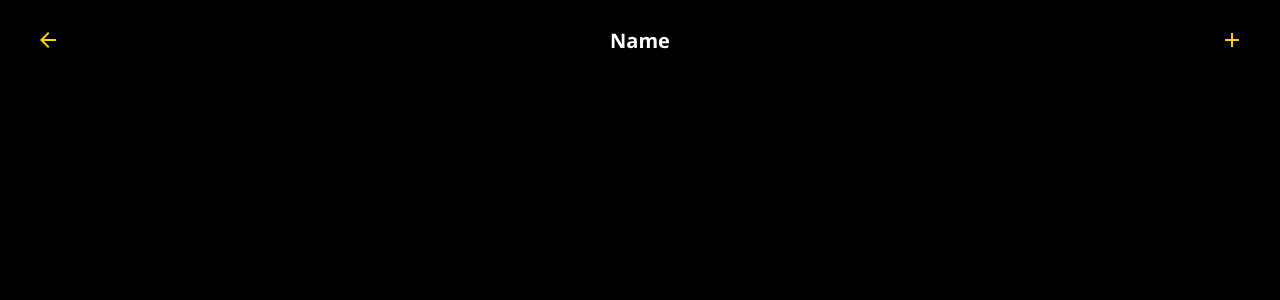
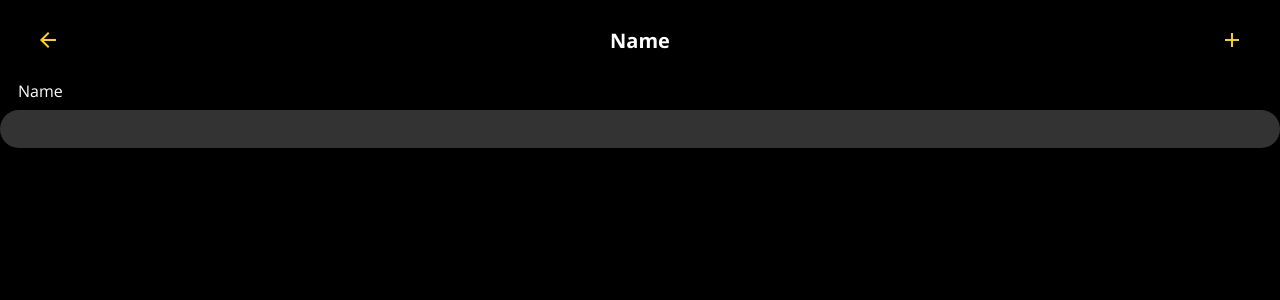
Before and after one commit to christinaheidt/recipes-frontend, a Next.js app: page /new in a window 1280 px wide. Shown: the top 300 px of the page. Built offline with nearby package versions, Linux system fonts and the light colour scheme.

Commit message:
write custom textfield

```diff
--- a/components/Header/headerbar.tsx
+++ b/components/Header/headerbar.tsx
@@ -1,5 +1,4 @@
 import styled from "styled-components";
-import { FunctionComponent } from "react";
 
 const StyledHeaderbar = styled.div`
   background-color: ${(props) => props.theme.colors.background};
@@ -12,7 +11,7 @@ const StyledHeaderbar = styled.div`
   justify-content: space-between;
 `;
 
-const Headerbar: FunctionComponent = (props) => {
+const Headerbar: React.FunctionComponent<{}> = (props) => {
   return <StyledHeaderbar>{props.children}</StyledHeaderbar>;
 }
 
--- /dev/null
+++ b/components/text-field/text-field.tsx
@@ -0,0 +1,78 @@
+import styled from "styled-components";
+import { Component, createRef, RefObject } from "react";
+
+type LabelProps = {
+  active: boolean;
+};
+
+const Label = styled.label<LabelProps>`
+  font-size: inherit;
+  display: block;
+  color: ${(props) =>
+    props.active ? props.theme.colors.primary : props.theme.colors.color};
+  padding-bottom: ${(props) => props.theme.spacing.xs};
+  padding-left: 1.125rem;
+  transition: all 0.2s;
+`;
+
+const Input = styled.input`
+  &:hover {
+    background-color: transparent;
+    border-color: ${(props) => props.theme.colors.color};
+  }
+  &:focus {
+    outline: none;
+    background-color: ${(props) => props.theme.colors.primary10};
+    border-color: ${(props) => props.theme.colors.primary};
+  }
+  background-color: ${(props) => props.theme.colors.color50};
+  box-sizing: border-box;
+  display: block;
+  width: 100%;
+  border: ${(props) => props.theme.borders.inputBorderWidth} solid transparent;
+  color: inherit;
+  font-size: inherit;
+  border-radius: 2rem;
+  padding-top: ${(props) => props.theme.spacing.xs};
+  padding-bottom: ${(props) => props.theme.spacing.xs};
+  padding-left: ${(props) => props.theme.spacing.s};
+  padding-right: ${(props) => props.theme.spacing.s};
+  transition: all 0.2s;
+`;
+
+type TextFieldProps = {
+  text: string;
+  label: string;
+};
+
+type TextFieldState = {
+  isFocused: boolean;
+};
+
+class TextField extends Component<TextFieldProps, TextFieldState> {
+  state: TextFieldState = {
+    isFocused: false,
+  };
+
+  onFocus = () => {
+    this.setState(() => ({
+      isFocused: true,
+    }));
+  };
+
+  onBlur = () => {
+    this.setState((state: TextFieldState) => ({
+      isFocused: false,
+    }));
+  };
+  render() {
+    return (
+      <>
+        <Label active={this.state.isFocused}>{this.props.label}</Label>
+        <Input onFocus={this.onFocus} onBlur={this.onBlur} />
+      </>
+    );
+  }
+}
+
+export default TextField;
--- a/pages/_app.tsx
+++ b/pages/_app.tsx
@@ -1,38 +1,44 @@
 import type { AppProps } from "next/app";
 import { ThemeProvider, createGlobalStyle } from "styled-components";
 
-export interface IColors {
-  primary: string;
-  primary10: string;
-  primary30: string;
-  background: string;
-  color: string;
-  color50: string;
+type Colors = {
+  primary: string,
+  primary10: string,
+  primary30: string,
+  background: string,
+  color: string,
+  color50: string
 }
 
-export interface IFontSizes {
-  body: string;
-  titleS: string;
-  titleM: string;
-  titleL: string;
-  titleXL: string;
+type FontSizes = {
+  body: string,
+  titleS: string,
+  titleM: string,
+  titleL: string,
+  titleXL: string
 }
 
-export interface ISpacing {
-  xs: string;
-  s: string;
-  m: string;
-  l: string;
-  xl: string;
+type Spacing = {
+  xs: string,
+  s: string,
+  m: string,
+  l: string,
+  xl: string
 }
 
-export interface ITheme {
-  colors: IColors;
-  fontsizes: IFontSizes;
-  spacing: ISpacing;
+
+type Borders = {
+  inputBorderWidth: string;
 }
 
-const theme: ITheme = {
+type Theme = {
+  colors: Colors,
+  fontsizes: FontSizes,
+  spacing: Spacing,
+  borders: Borders
+}
+
+const theme: Theme = {
   colors: {
     primary: "#FFD600",
     primary10: "rgba(255, 214, 0, 0.1)",
@@ -55,13 +61,16 @@ const theme: ITheme = {
     l: "2rem",
     xl: "3rem",
   },
+  borders: {
+    inputBorderWidth: "0.125rem"
+  }
 };
 
-export interface IThemeWrapper {
-  theme: ITheme;
+type ThemeWrapper = {
+  theme: Theme;
 }
 
-const GlobalStyle = createGlobalStyle<IThemeWrapper>`
+const GlobalStyle = createGlobalStyle<ThemeWrapper>`
   html, body {
     background-color: ${(props) => props.theme.colors.background};
     color: ${(props) => props.theme.colors.color};
--- a/pages/new.tsx
+++ b/pages/new.tsx
@@ -3,7 +3,7 @@ import Link from "next/link";
 import Headerbar from "../components/Header/headerbar";
 import HeaderTitle from "../components/Header/header-title";
 import IconButton, { LinkIconButton } from "../components/icon-button";
-
+import TextField from "../components/text-field/text-field";
 
 export default function New() {
     return (
@@ -29,6 +29,7 @@ export default function New() {
             <HeaderTitle title="Name"/>
             <IconButton icon="add" />
           </Headerbar>
+          <TextField text="huhu" label="Name"/>
         </main>
       </>
     );
```
Also changed, not shown: components/Header/header-title.tsx (+8 -2 lines).
